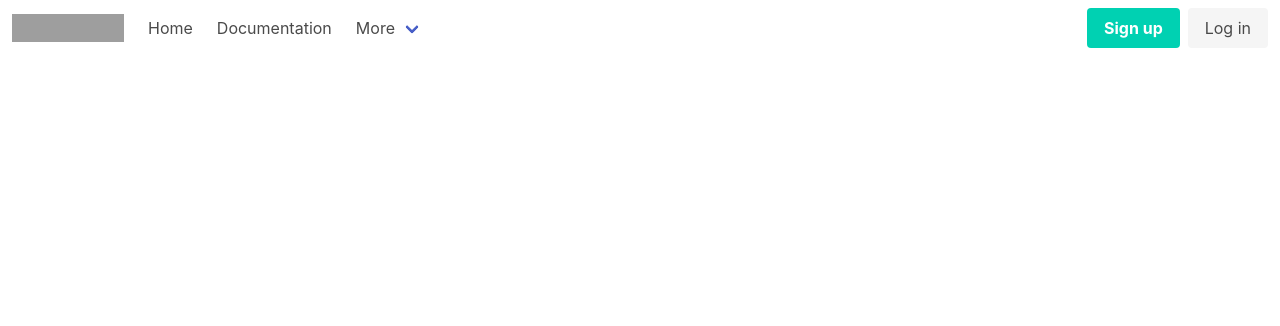
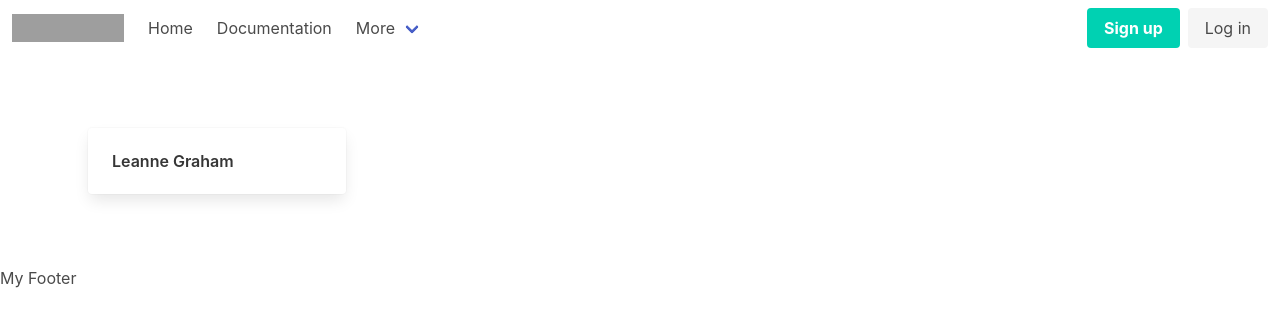
Before and after one commit to aftabqamar90/VuePractice, a Vue app: page / in a window 1280 px wide. Shown: the top 326 px of the page. Built offline with nearby package versions, Linux system fonts and the light colour scheme; grey boxes are pictures that could not be loaded.

Commit message:
custom components
Add custom components

```diff
--- a/src/App.vue
+++ b/src/App.vue
@@ -1,16 +1,54 @@
 <template>
  <div id="app">
   <NavBar />
+    <div class="section">
+      <div class="container">
+        <MyPost  :posts="posts"/>
+      </div>
+    </div>
+    <FooterBar />
   </div>
 </template>
 
 <script>
 import   "bulma/css/bulma.css"
 import NavBar from  "./components/NavBar"
+import MyPost from  "./components/MyPost"
+import FooterBar from  "./components/FooterBar"
 export default {
   name: 'App',
   components: {
-    NavBar
+    NavBar,
+    MyPost,
+    FooterBar,
   },
-}
+  data(){
+    return {
+      posts:[
+        {
+    "id": 1,
+    "name": "Leanne Graham",
+    "username": "Bret",
+    "email": "Sincere@april.biz",
+    "address": {
+      "street": "Kulas Light",
+      "suite": "Apt. 556",
+      "city": "Gwenborough",
+      "zipcode": "92998-3874",
+      "geo": {
+        "lat": "-37.3159",
+        "lng": "81.1496"
+      }
+    },
+    "phone": "1-770-736-8031 x56442",
+    "website": "hildegard.org",
+    "company": {
+      "name": "Romaguera-Crona",
+      "catchPhrase": "Multi-layered client-server neural-net",
+      "bs": "harness real-time e-markets"
+    }
+  }, ]
+    }
+  }
+};
 </script>
--- /dev/null
+++ b/src/components/FooterBar.vue
@@ -0,0 +1,11 @@
+<template>
+    <div>
+        My Footer
+    </div>
+</template>
+<script>
+
+export default{
+    name :'FooterBar'
+}
+</script>
--- /dev/null
+++ b/src/components/MyPost.vue
@@ -0,0 +1,19 @@
+<template>
+<div class="column is-multiline">
+    <div class="column is-3" v-for="post in posts" :key="post.id">
+        <PostItem  :post="post"/>
+    </div>
+
+</div>
+</template>
+<script>
+import PostItem from  "./PostItem";
+
+export default {
+    name :'MyPost',
+    components : {
+        PostItem,
+    },
+    props:["posts"]
+}
+</script>
--- /dev/null
+++ b/src/components/PostItem.vue
@@ -0,0 +1,15 @@
+<template>
+<div class="card">
+            <div class="card-content">
+                <h4 class="title is-6">
+                {{post.name}}
+                </h4>
+            </div>
+        </div>
+</template>
+<script>
+export default {
+    name: 'PostItem',
+    props:["post"]
+};
+</script>
```
